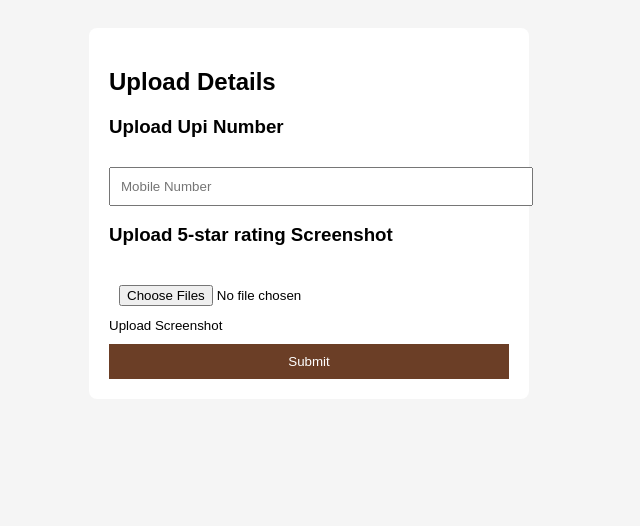
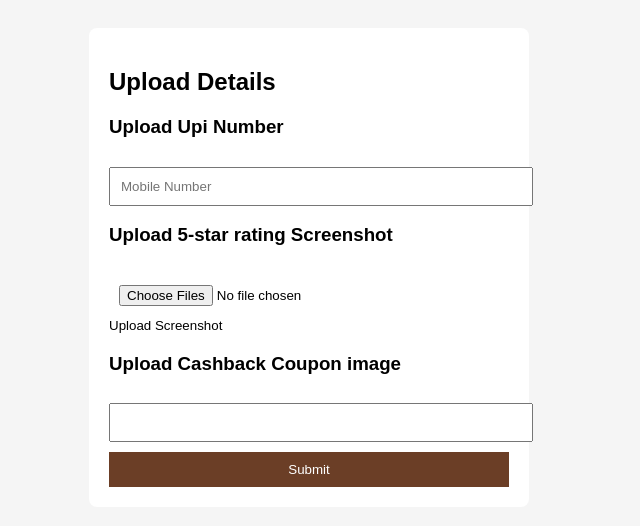
Before and after one commit to visheshtaparia01-commits/image-upload-website, a website: page index.html in a window 1280 px wide. Shown: the whole page, without its empty margins (331-971 px from the left). Drawn offline with Linux system fonts and the light colour scheme.

Commit message:
Update index.html

```diff
--- a/index.html
+++ b/index.html
@@ -45,6 +45,8 @@
     <h3>Upload 5-star rating Screenshot</h3>
     <input type="file" name="images" multiple accept="image/*" required>
     <small>Upload Screenshot</small>
+    <h3>Upload Cashback Coupon image</h3>
+    <input type="file1" name="images" multiple accept="image/*" required>
 
     <button type="submit">Submit</button>
   </form>
```
